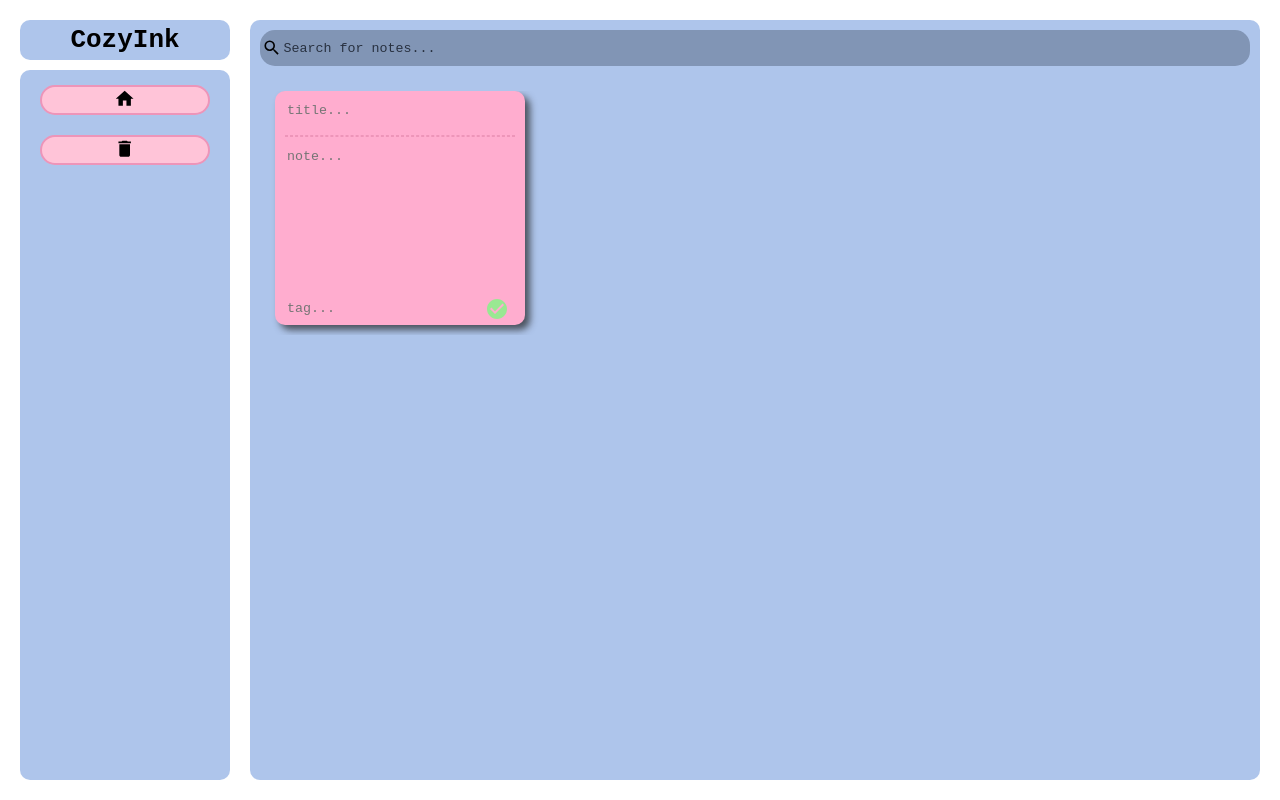
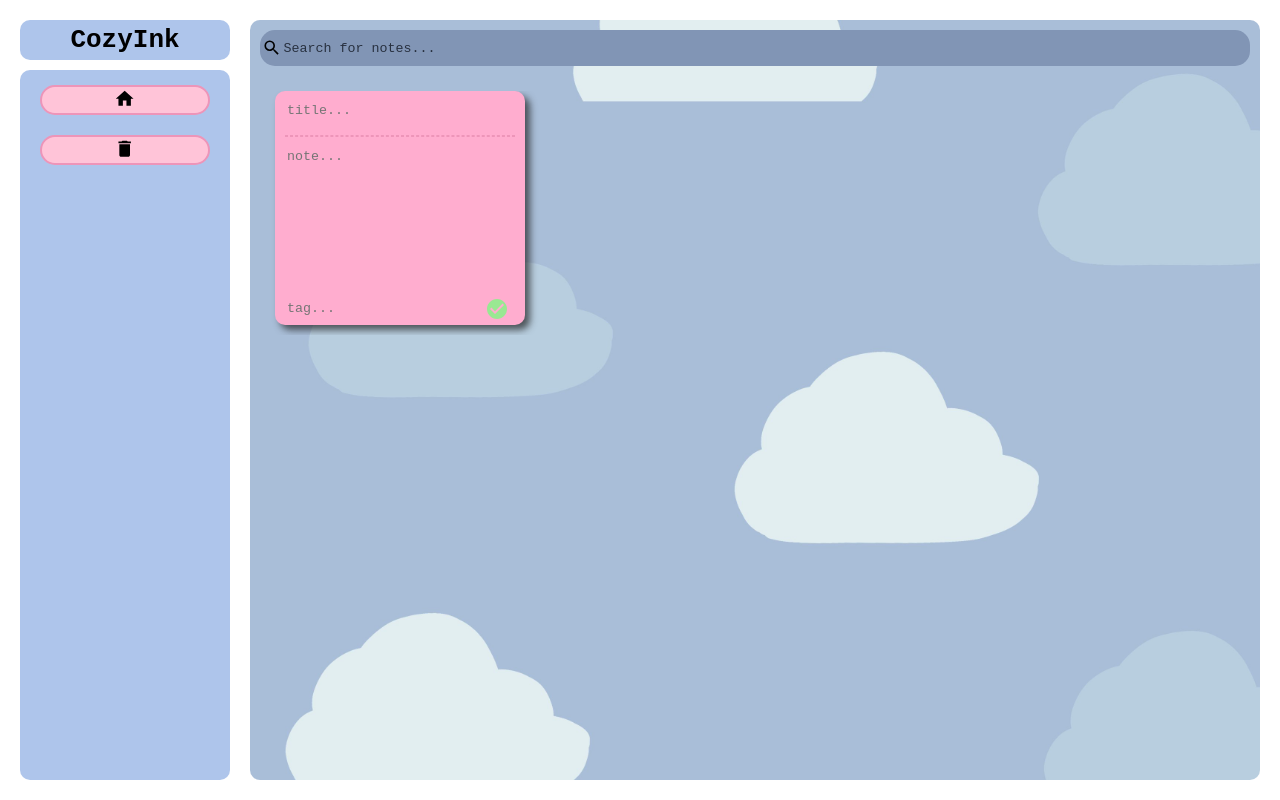
Before and after one commit to meesh3ll/cozyink, a React (Create React App) app in the folder cozy-ink/: page / in a window 1280 px wide. Built offline with nearby package versions, Linux system fonts and the light colour scheme.

Commit message:
background

```diff
--- a/cozy-ink/src/App.css
+++ b/cozy-ink/src/App.css
@@ -44,6 +44,8 @@ body{
 
 
 .big-div {
+  background-image: url("image0.jpg");
+  background-size: cover;
   position:absolute;
   left: 250px;
   top: 20px;
@@ -51,7 +53,6 @@ body{
   bottom: 20px;
   width: 100;
   height: 100;
-  background-color: #aec5eb;
   float: right;
   padding: 10px;
   border-radius: 10px;
```
Also changed, not shown: cozy-ink/src/image0.jpg (added).
